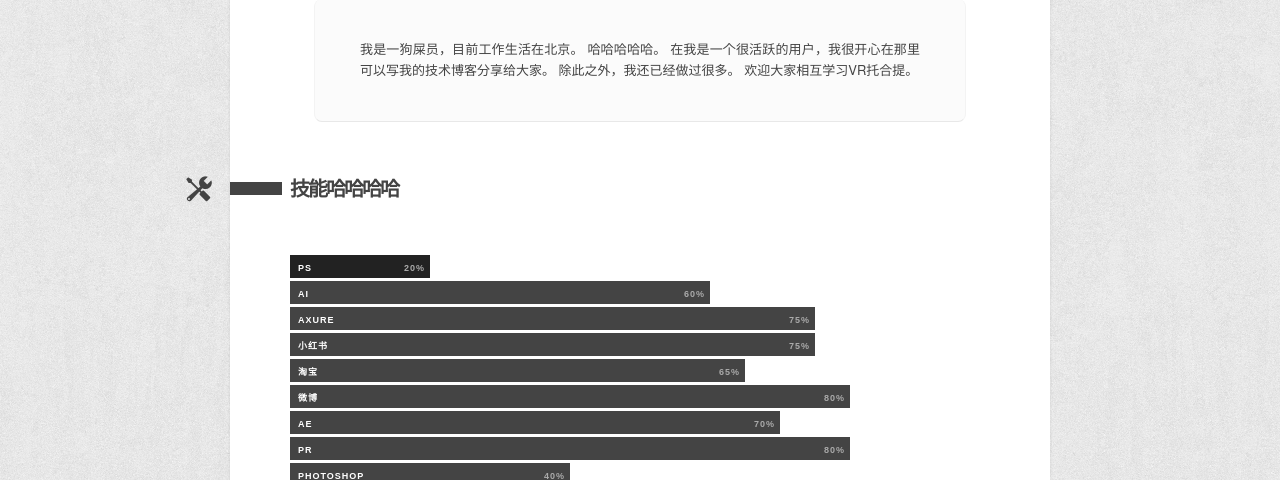
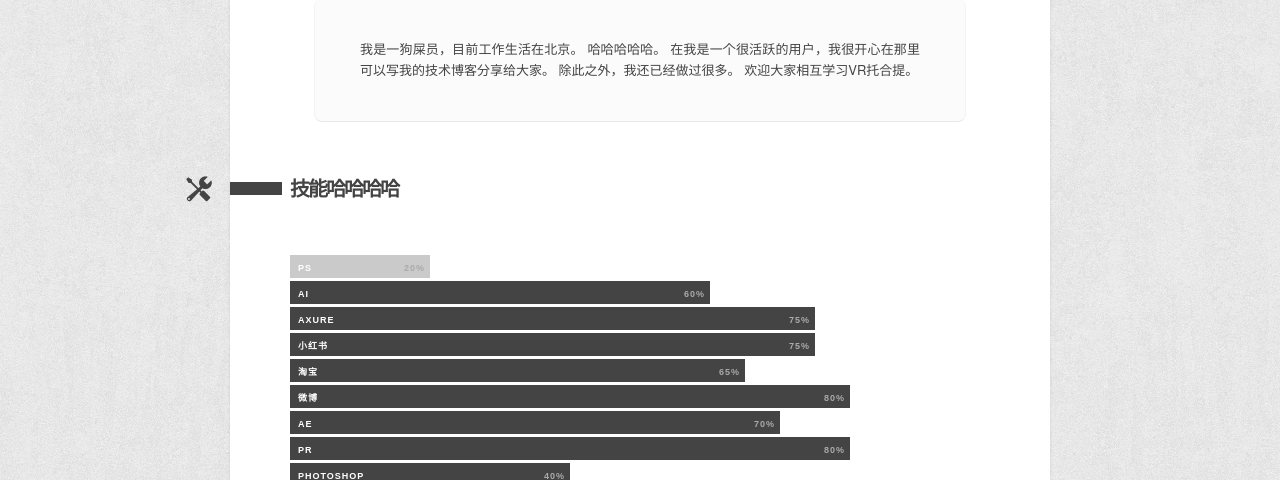
Before and after one commit to Tatata07/chenqw.github.io, a PHP site: page /index.html in a window 1280 px wide, with the pointer over the restyled element. Shown: the part 223-703 px from the top of the page. Run offline with PHP 8.4, Linux system fonts and the light colour scheme.

Commit message:
Update style.css

```diff
--- a/css/style.css
+++ b/css/style.css
@@ -471,7 +471,7 @@ ul#skills li span {
 }
 
 ul#skills li:hover {
-    background: #222;
+    background: #CACACA;
 }
 
 li.s100 {
```
